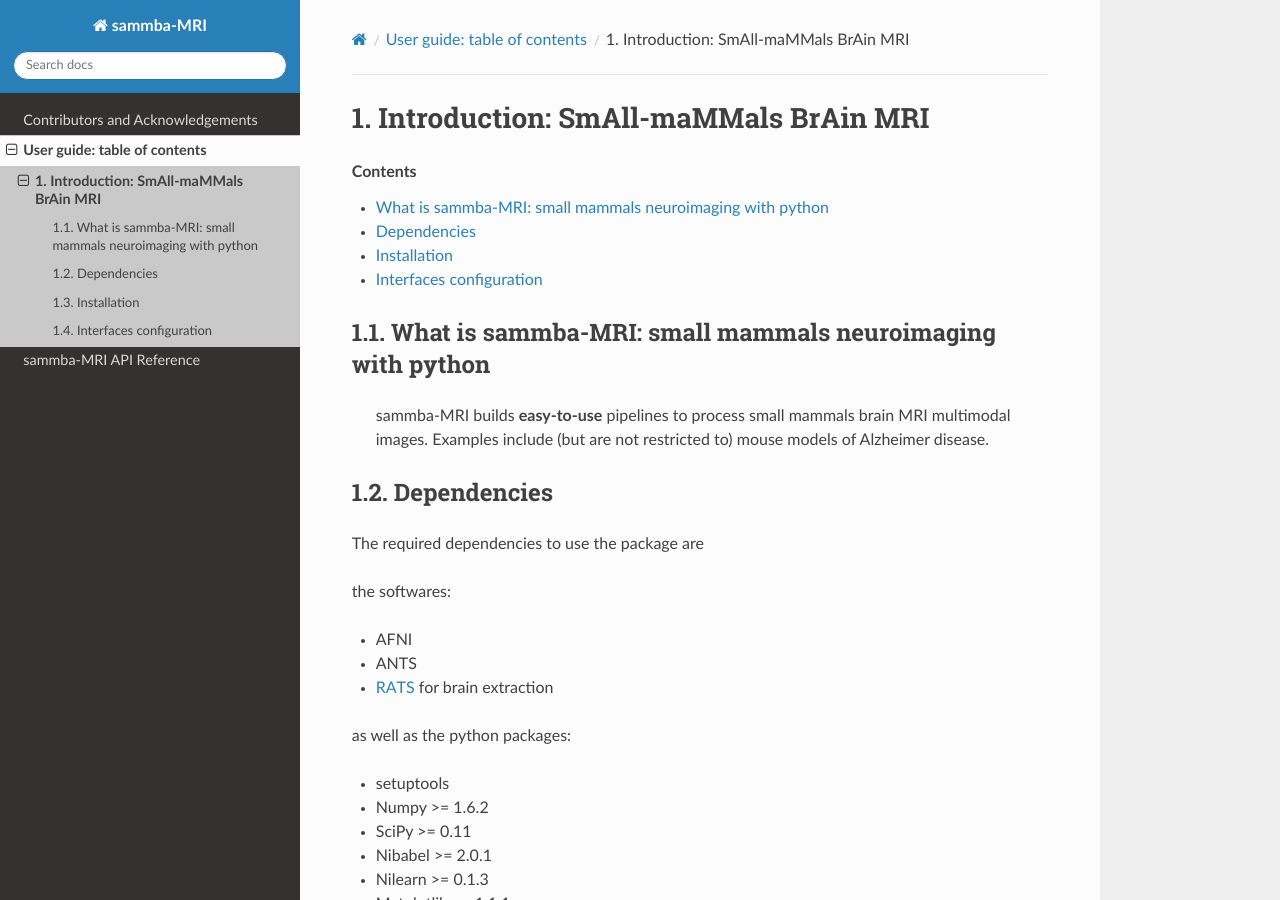
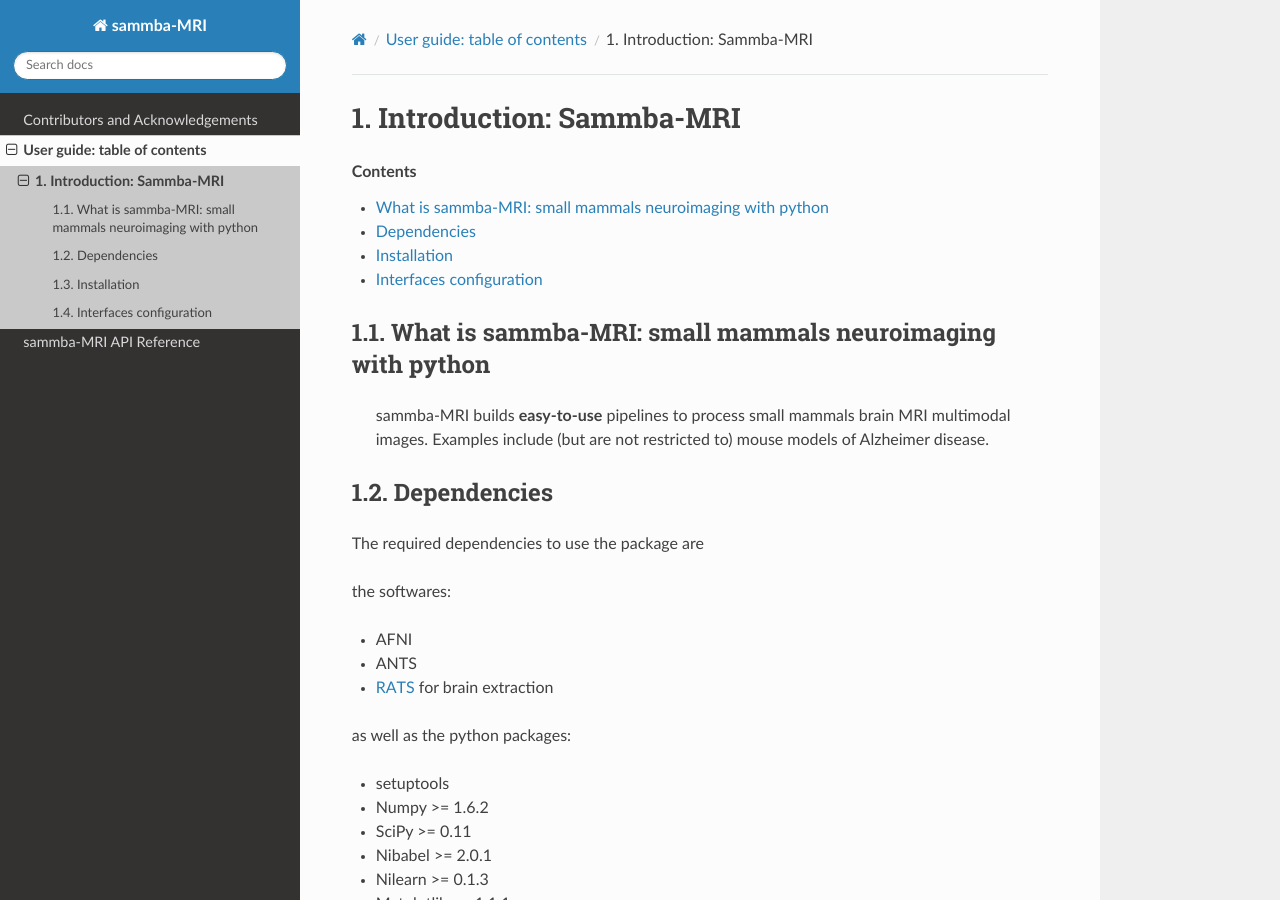
Before and after one commit to sammba-mri/sammba-mri, a Sphinx documentation site: the page built from doc/introduction.rst, in a window 1280 px wide and 900 px high. Built offline with Sphinx 7.4.7 and the Read the Docs theme 2.0.0, drawn with Linux system fonts in a browser that asks for light colours; pages that are not in the unit, such as notebooks, are missing from menus.

Commit message:
change title intro (#114)

```diff
--- a/doc/introduction.rst
+++ b/doc/introduction.rst
@@ -1,5 +1,5 @@
 =====================================
-Introduction: SmAll-maMMals BrAin MRI
+Introduction: Sammba-MRI
 =====================================
 
 .. contents:: **Contents**
```
